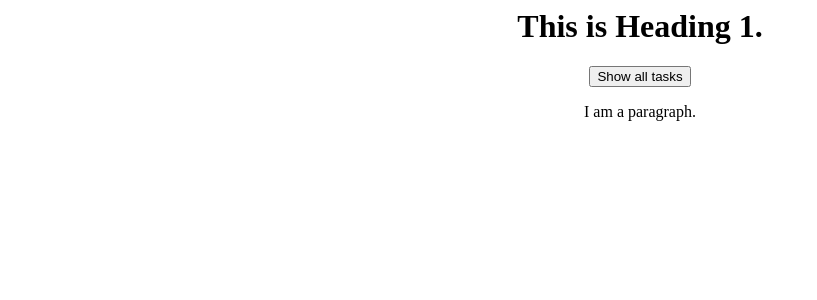
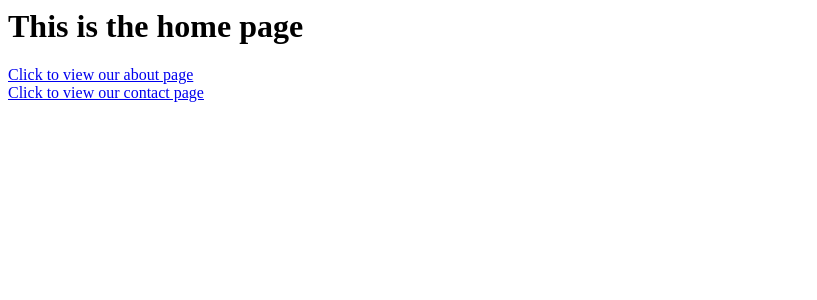
Before and after one commit to lyxian/react-learn, a React app: page / in a window 1280 px wide. Shown: the top 300 px of the page, without its empty margins (0-817 px from the left). Built offline with nearby package versions, Linux system fonts and the light colour scheme.

Commit message:
test router

```diff
--- a/src/App.jsx
+++ b/src/App.jsx
@@ -1,15 +1,45 @@
 import React, { Component } from "react";
+import { BrowserRouter, Routes, Route, Link } from "react-router-dom";
 import "./App.css";
 
-import Button from "./components/Button";
+function Home() {
+  return (
+    <div>
+      <h1>This is the home page</h1>
+      <Link to="about">Click to view our about page</Link>
+      <br />
+      <Link to="contact">Click to view our contact page</Link>
+    </div>
+  );
+}
+
+function About() {
+  return (
+    <div>
+      <h1>This is the about page</h1>
+    </div>
+  );
+}
+
+function Contact() {
+  return (
+    <div>
+      <h1>This is the contact page</h1>
+    </div>
+  );
+}
 
 class App extends Component {
   render() {
     return (
-      <div className="app">
-        <h1>This is Heading 1.</h1>
-        <Button />
-        <p>I am a paragraph.</p>
+      <div>
+        <BrowserRouter>
+          <Routes>
+            <Route path="/" element={Home()} />
+            <Route path="about" element={About()} />
+            <Route path="contact" element={Contact()} />
+          </Routes>
+        </BrowserRouter>
       </div>
     );
   }
```
